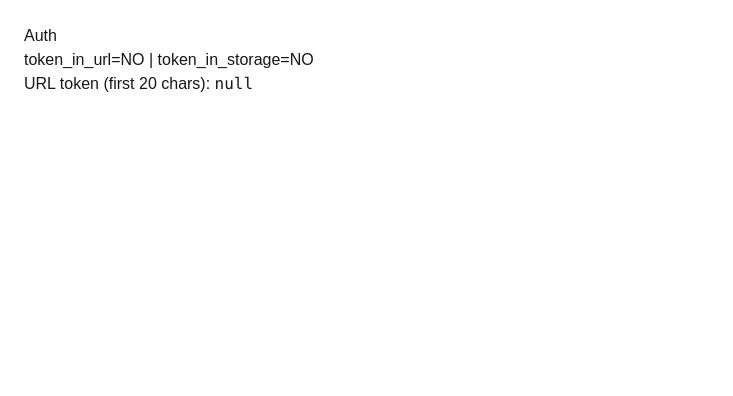
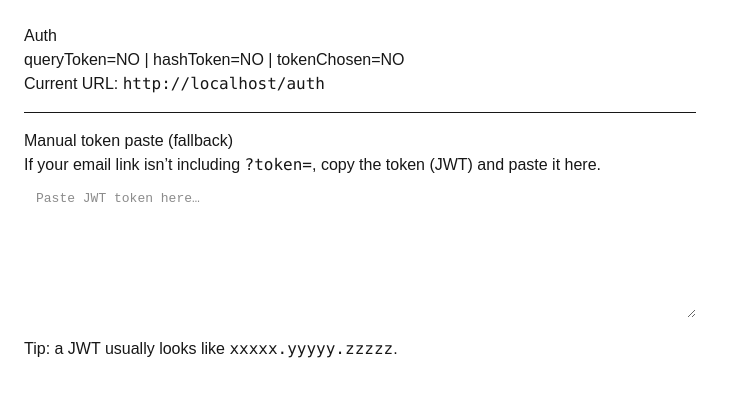
Before and after one commit to Andrieg/Moove, a Next.js app in the folder apps/client/: page /auth in a window 1280 px wide. Shown: the top 396 px of the page, without its empty margins (0-733 px from the left). Built offline with nearby package versions, Linux system fonts and the light colour scheme.

Commit message:
Update page.tsx

```diff
--- a/apps/client/app/auth/page.tsx
+++ b/apps/client/app/auth/page.tsx
@@ -4,40 +4,71 @@ import { useEffect, useMemo, useState } from "react";
 import { useRouter, useSearchParams } from "next/navigation";
 import { setToken } from "@moove/api-client";
 
+function readTokenFromHash(): string | null {
+  if (typeof window === "undefined") return null;
+  const hash = window.location.hash || "";
+  // supports: #token=XYZ or #/auth?token=XYZ
+  const m = hash.match(/token=([^&]+)/);
+  return m ? decodeURIComponent(m[1]) : null;
+}
+
 export default function AuthPage() {
   const router = useRouter();
   const searchParams = useSearchParams();
-  const token = useMemo(() => searchParams.get("token"), [searchParams]);
 
-  const [status, setStatus] = useState<string>("Loading…");
+  const queryToken = useMemo(() => searchParams.get("token"), [searchParams]);
+  const [hashToken, setHashToken] = useState<string | null>(null);
+  const [manualToken, setManualToken] = useState("");
+  const [status, setStatus] = useState("Loading…");
 
   useEffect(() => {
-    const existing = localStorage.getItem("token");
+    setHashToken(readTokenFromHash());
+  }, []);
+
+  const token = queryToken || hashToken || (manualToken.trim() || null);
+
+  useEffect(() => {
     setStatus(
-      `token_in_url=${token ? "YES" : "NO"} | token_in_storage=${
-        existing ? "YES" : "NO"
-      }`
+      `queryToken=${queryToken ? "YES" : "NO"} | hashToken=${
+        hashToken ? "YES" : "NO"
+      } | tokenChosen=${token ? "YES" : "NO"}`
     );
 
     if (!token) return;
 
     setToken(token);
-
-    const after = localStorage.getItem("token");
-    setStatus(
-      `SAVED | token_in_url=YES | token_in_storage=${after ? "YES" : "NO"} | redirecting…`
-    );
-
+    setStatus("Token saved. Redirecting to /me…");
     router.replace("/me");
-  }, [token, router]);
+  }, [token, queryToken, hashToken, router]);
 
   return (
-    <main style={{ padding: 24, fontFamily: "sans-serif" }}>
+    <main style={{ padding: 24, fontFamily: "sans-serif", maxWidth: 720 }}>
       <h1>Auth</h1>
       <p>{status}</p>
+
       <p>
-        URL token (first 20 chars):{" "}
-        <code>{token ? token.slice(0, 20) : "null"}</code>
+        Current URL:{" "}
+        <code>{typeof window !== "undefined" ? window.location.href : ""}</code>
+      </p>
+
+      <hr style={{ margin: "16px 0" }} />
+
+      <h2>Manual token paste (fallback)</h2>
+      <p>
+        If your email link isn’t including <code>?token=</code>, copy the token
+        (JWT) and paste it here.
+      </p>
+
+      <textarea
+        value={manualToken}
+        onChange={(e) => setManualToken(e.target.value)}
+        rows={6}
+        style={{ width: "100%", padding: 12, fontFamily: "monospace" }}
+        placeholder="Paste JWT token here…"
+      />
+
+      <p style={{ marginTop: 12 }}>
+        Tip: a JWT usually looks like <code>xxxxx.yyyyy.zzzzz</code>.
       </p>
     </main>
   );
```
